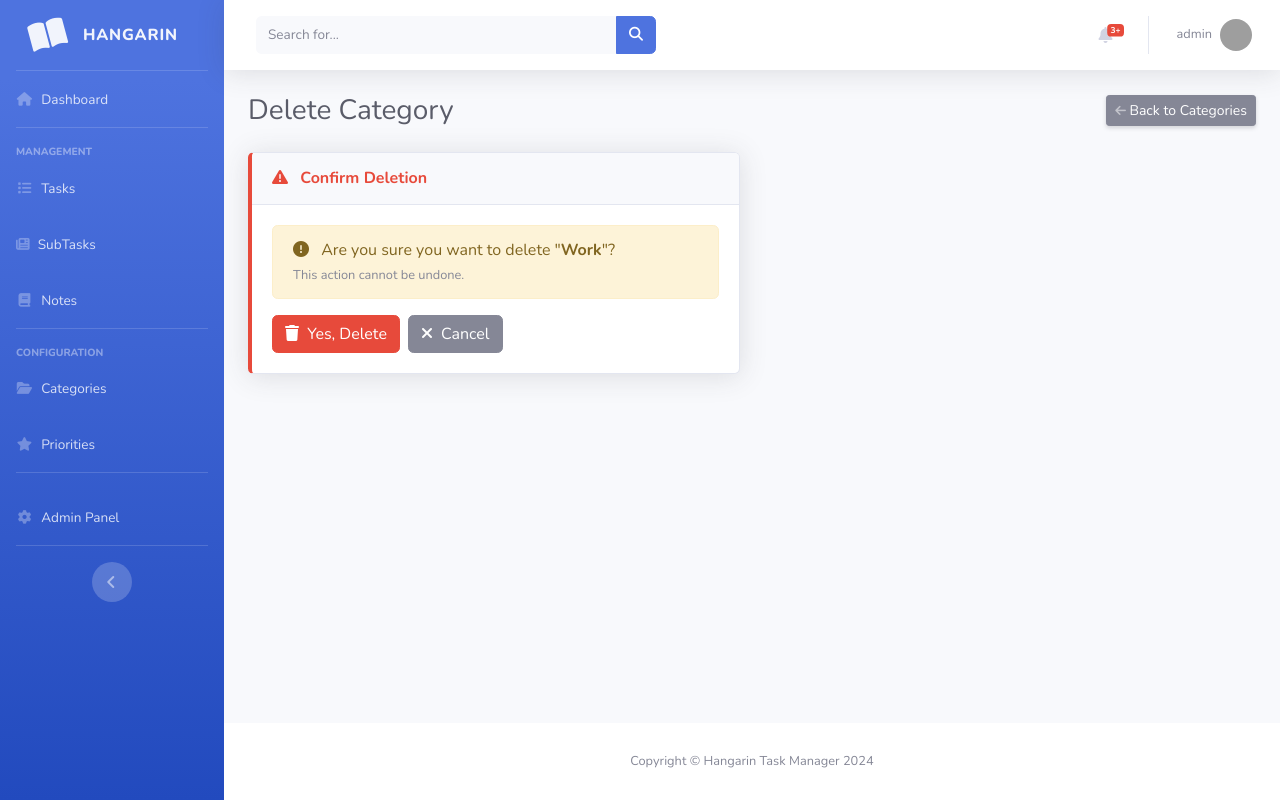
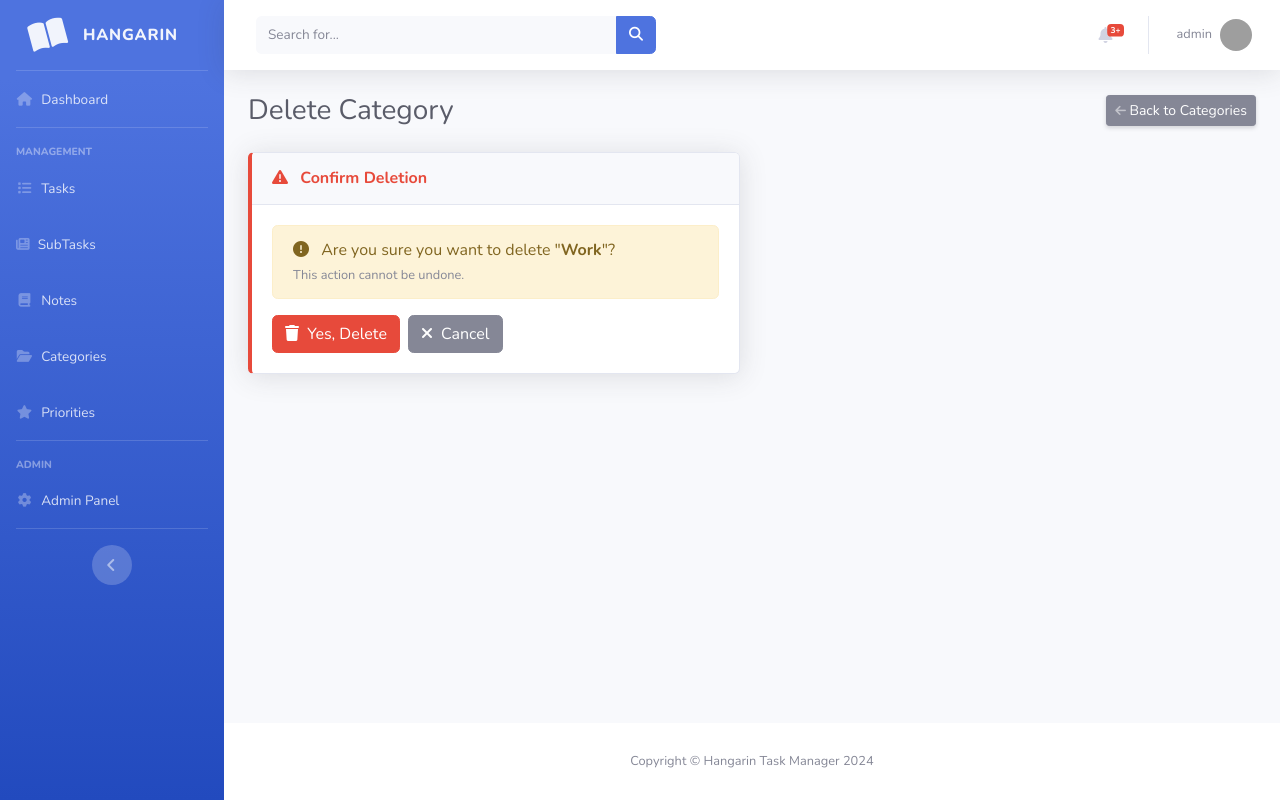
Before and after one commit to Kevin-Docog/Hangarin, a Django app: page /category_list/1/delete/ in a window 1280 px wide. Run offline with Django 5.2, Linux system fonts and the light colour scheme; a user stored in the database is signed in; data comes from the database, SQL or seed files in the repository; both versions use the stored data as it was after the commit; some libraries are stand-ins or nearby versions; grey boxes are pictures that could not be loaded.

Commit message:
updated base design

```diff
--- a/projectsite/templates/base.html
+++ b/projectsite/templates/base.html
@@ -72,12 +72,6 @@
                 </a>
             </li>
 
-            <!-- Divider -->
-            <hr class="sidebar-divider">
-
-            <!-- Heading -->
-            <div class="sidebar-heading">Configuration</div>
-
             <!-- Nav Item - Categories -->
             <li class="nav-item">
                 <a class="nav-link" href="{% url 'category-list' %}">
@@ -94,8 +88,12 @@
                 </a>
             </li>
 
+
             <!-- Divider -->
             <hr class="sidebar-divider">
+
+            <!-- Heading -->
+            <div class="sidebar-heading">Admin</div>
 
             <!-- Nav Item - Admin -->
             <li class="nav-item">
```
Also changed, not shown: projectsite/db.sqlite3.
